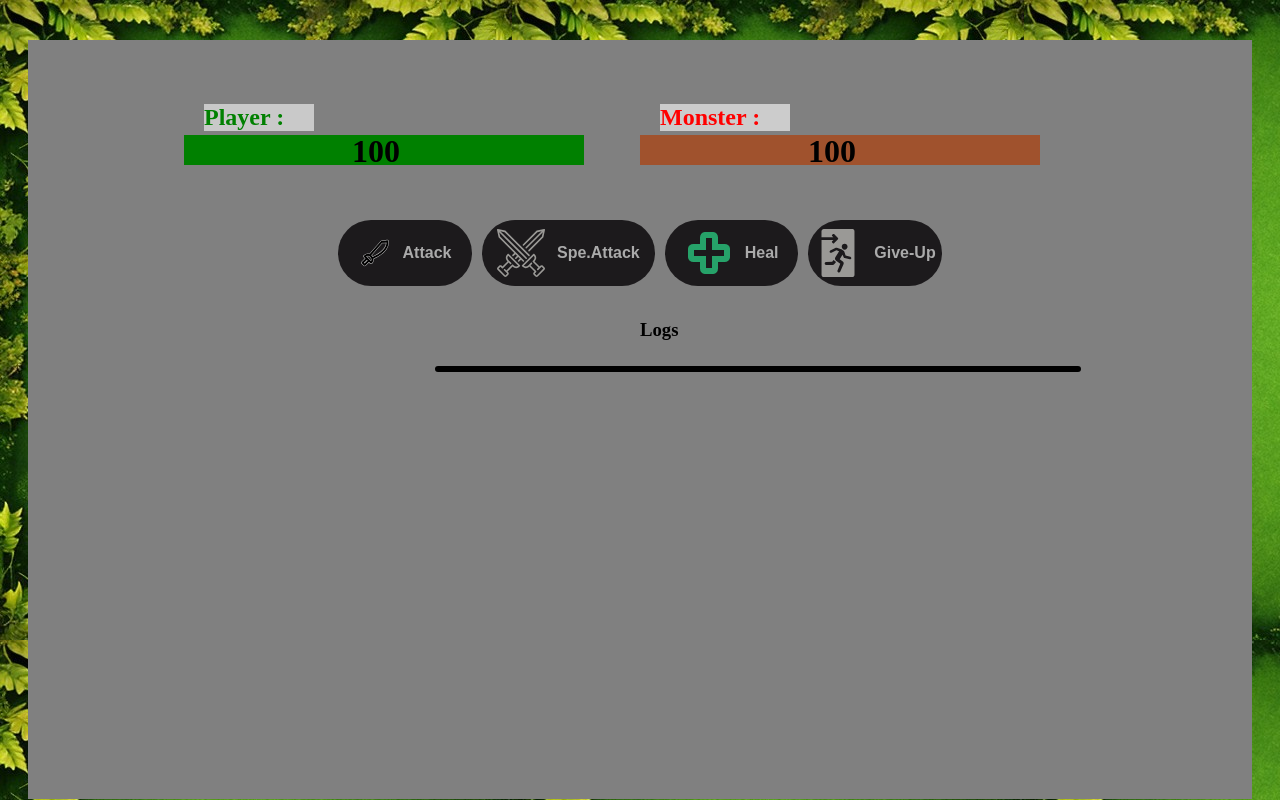
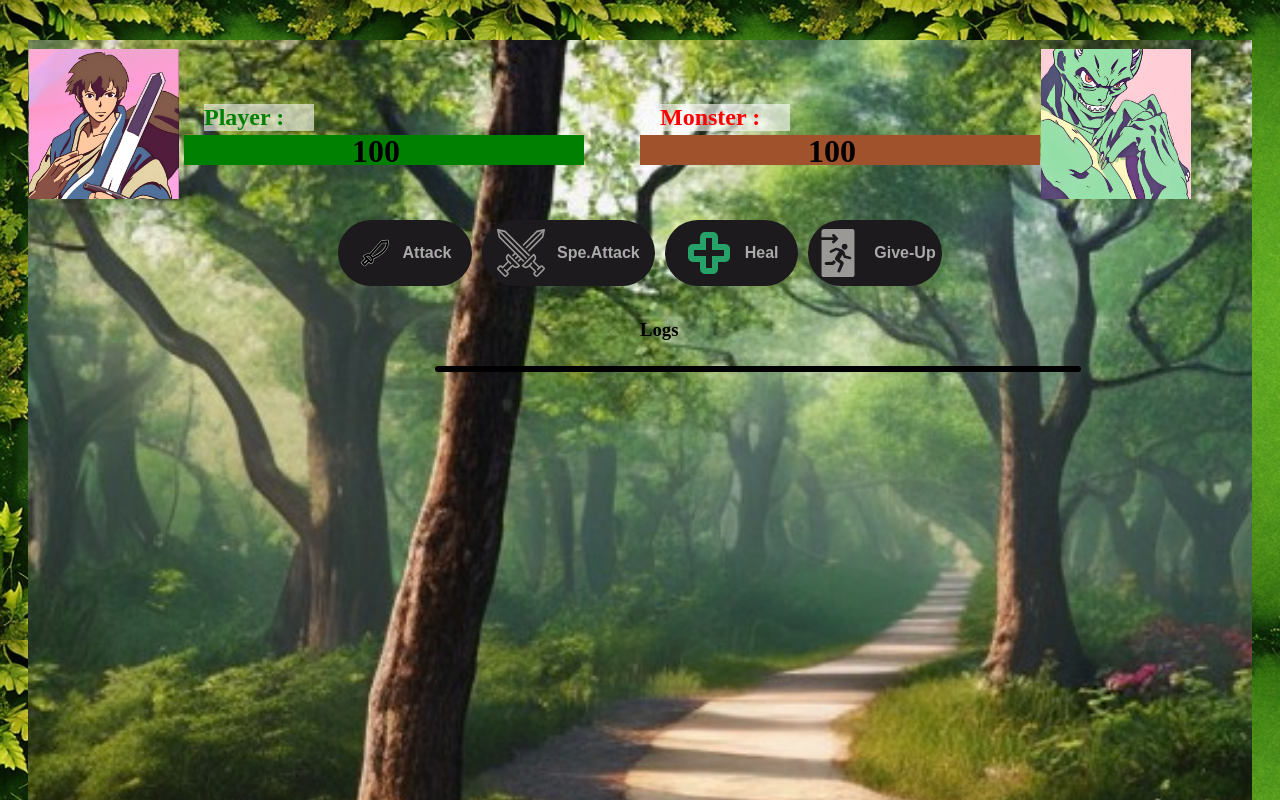
Before and after one commit to AoiLeyos/MonsterSlayerAngular, an Angular app: page / in a window 1280 px wide. Shown: the top 800 px of the page. Built offline with nearby package versions, Linux system fonts and the light colour scheme.

Commit message:
style(app.component.css)change main background, change div monster & hero background

```diff
--- a/src/app/app.component.css
+++ b/src/app/app.component.css
@@ -5,7 +5,8 @@
 }
 
 main {
-    background-color: grey;
+    background-image: url(../../public/Background/Nature-1718971626807.png);
+    background-size: cover;
     margin: 40px 20px 0 20px;
     padding-bottom: 240px;
 }
@@ -13,3 +14,23 @@ main {
 app-buttons {
     height: 100px;
 }
+
+.playerImg {
+    background-image: url(../../public/Img/hero.png);
+    background-size: cover;
+    position: relative;
+    top: -510px;
+    left: -17%;
+    width: 150px;
+    height: 150px;
+}
+
+.monsterImg {
+    background-image: url(../../public/Img/Monster.png);
+    background-size: cover;
+    position: relative;
+    top: -660px;
+    left: 94%;
+    width: 150px;
+    height: 150px;
+}
```
